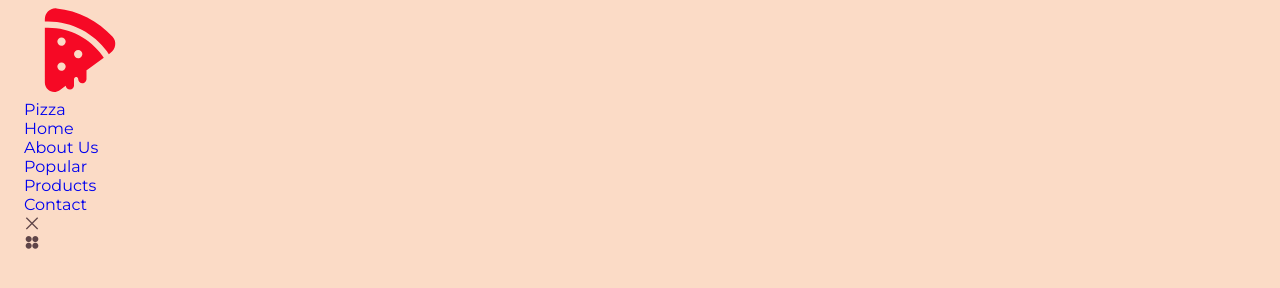
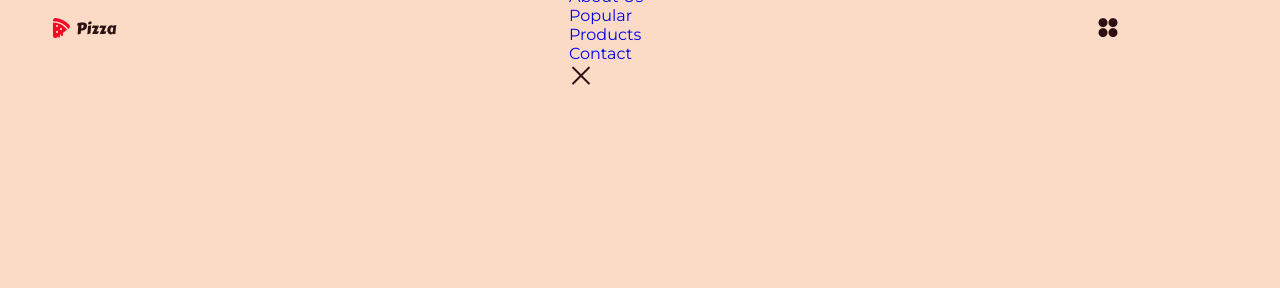
Before and after one commit to bdn009/responsive-pizza-website-main, a plain HTML site: page index.html in a window 1280 px wide. Drawn offline with nearby package versions, Linux system fonts and the light colour scheme.

Commit message:
nav start

```diff
--- a/assets/css/styles.css
+++ b/assets/css/styles.css
@@ -131,7 +131,38 @@ img {
 }
 
 /*=============== HEADER & NAV ===============*/
-
+.header{
+  position:fixed;
+  width: 100%;
+  inset: 0;
+  background-color: var(--body-color);
+  z-index: var(--z-fixed);
+  transition:box-shadow .4s;
+}
+.nav{
+  display: flex;
+  justify-content: space-between;
+  align-items: center;
+  height: var(--header-height);
+  padding-inline: 1.5rem;
+}
+.navLogo{
+  display: inline-flex;
+  align-items: center;
+  column-gap: .25rem;
+  font-family: var(--second-font);
+  color: var(--title-color);
+}
+.navLogo img{
+  width:24px;
+}
+.navClose,
+.navToggle{
+  display: flex;
+  font-size: 1.5rem;
+  color: var(--title-color);
+  cursor: pointer;
+}
 
 /* Navigation for mobile devices */
 
--- a/index.html
+++ b/index.html
@@ -22,7 +22,7 @@
       <!--==================== HEADER ====================-->
       <header class="header" id="header">
          <nav class="nav container">
-            <a href="#" class="nav__logo">
+            <a href="#" class="navLogo">
                <img src="assets/img/logo-pizza.svg" alt="pizza">
                Pizza
             </a>
@@ -49,7 +49,7 @@
                   <i class="ri-close-large-line"></i>
                </div>
             </div>
-            <div class="navTogle" id="navTogle">
+            <div class="navToggle" id="navToggle">
                <i class="ri-apps-2-fill"></i>
             </div>
          </nav>
```
